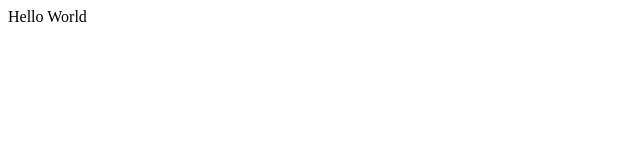
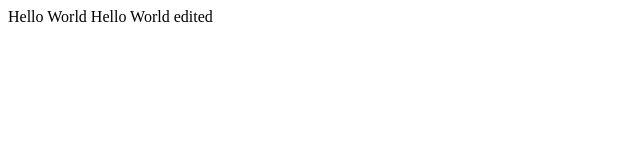
Before and after one commit to birdsookr/TestRepo, a plain HTML site: page index.html in a window 1280 px wide. Shown: the whole page, without its empty margins (0-640 px from the left). Drawn offline with Linux system fonts and the light colour scheme.

Commit message:
Update index.html
Update

```diff
--- a/index.html
+++ b/index.html
@@ -6,5 +6,6 @@
 </head>
 <body>
 Hello World
+Hello World edited
 </body>
 </html>
```
